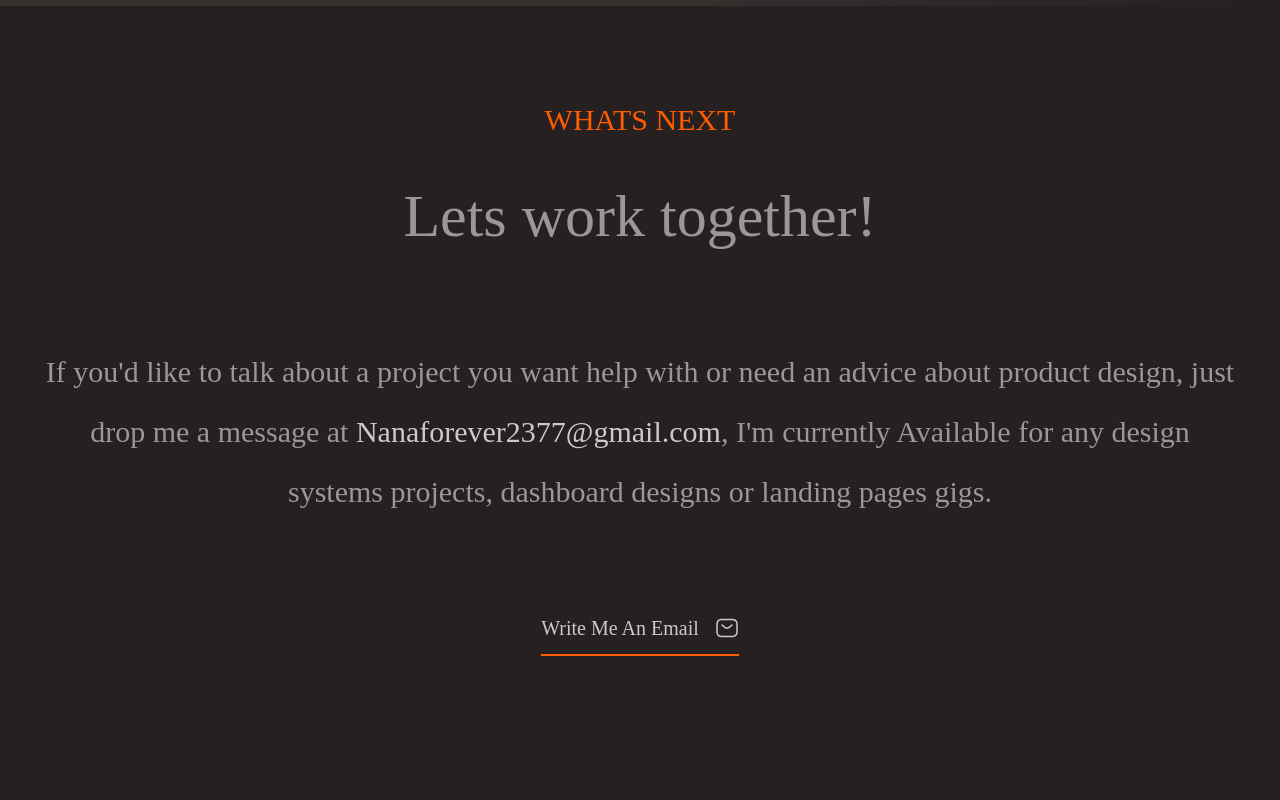
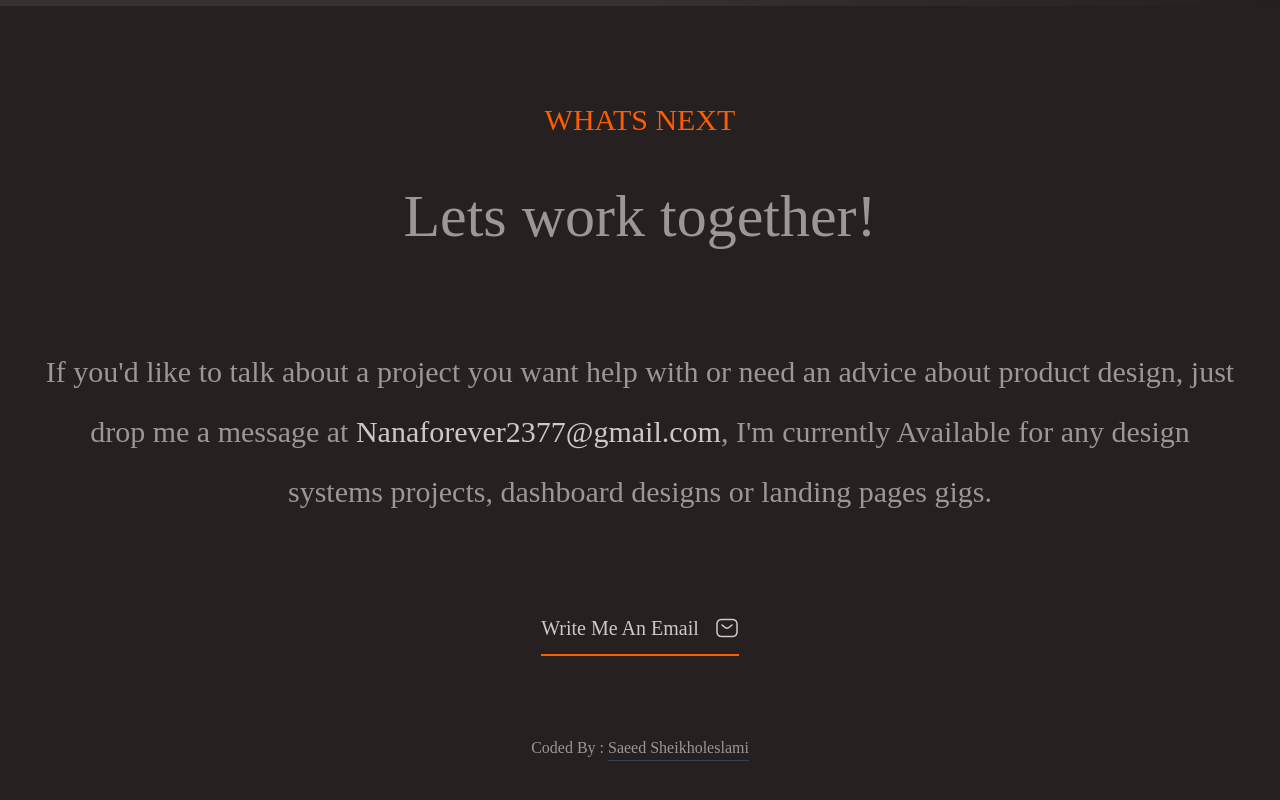
Before and after one commit to saeedshpc/nana-design, a website: page index.html in a window 1280 px wide. Shown: the part 4631-5431 px from the top of the page. Before the commit the page ends 5383 px from the top, so only its background shows below. Drawn offline with Linux system fonts and the light colour scheme; a web font is replaced by a local one.

Commit message:
adding code developer

```diff
--- a/index.html
+++ b/index.html
@@ -320,6 +320,18 @@
             <img src="/images/email-icon.png" alt="" />
           </div>
         </div>
+        <!-- Coded By -->
+        <div class="text-center mt-20">
+          <p class="">
+            Coded By :
+            <a
+              class="pb-1 border-b border-gray-700 hover:text-gray-300 duration-200 hover:border-gray-200"
+              href="https://saeedsh.ir"
+              target="_blank"
+              >Saeed Sheikholeslami</a
+            >
+          </p>
+        </div>
       </div>
     </footer>
   </body>
```
Also changed, not shown: css/style.css.
